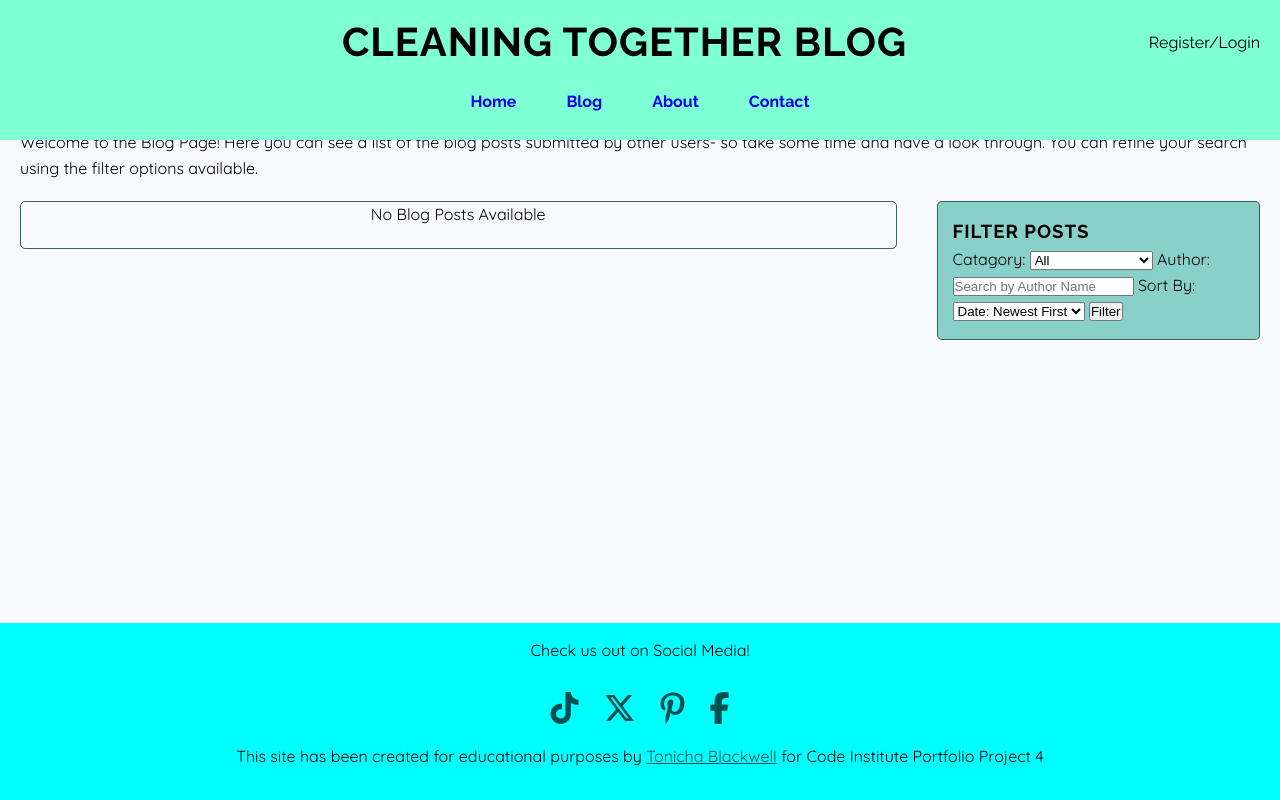
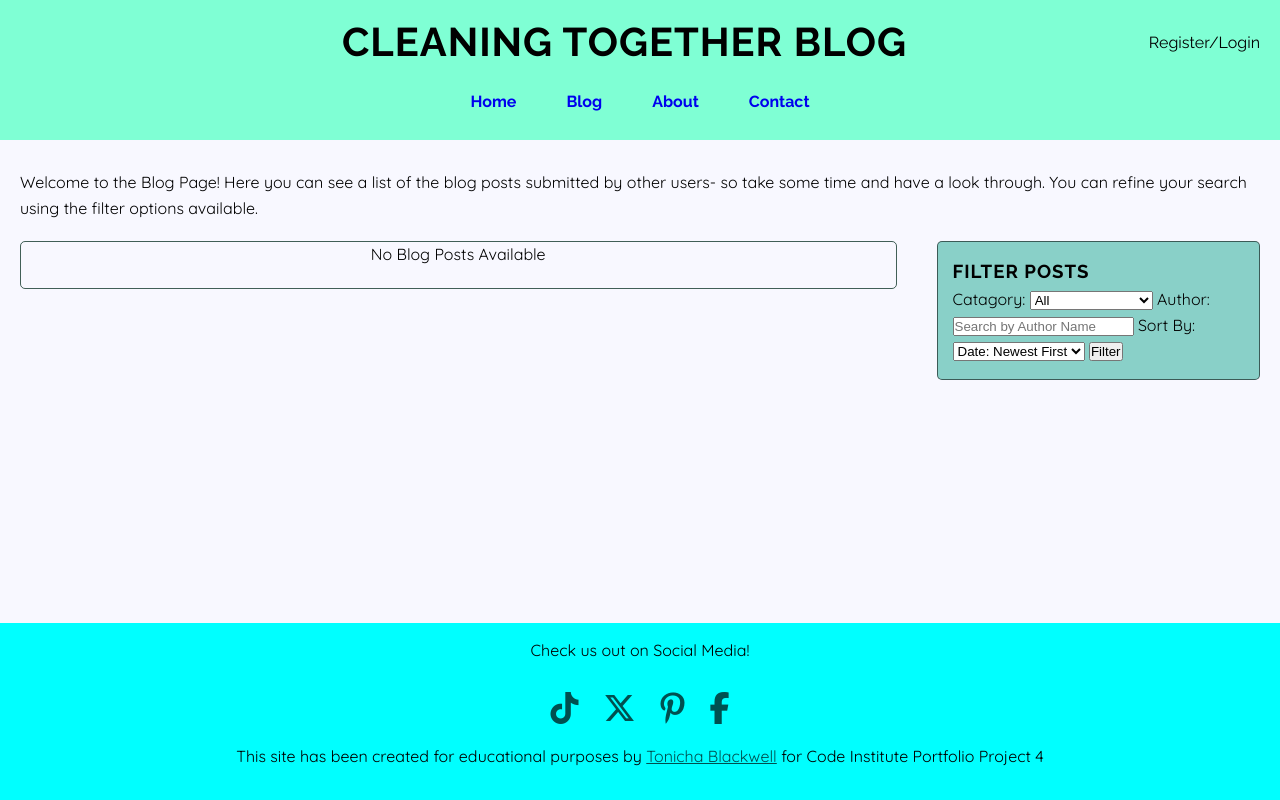
Before and after one commit to TonichaB/cleaning-blog, a Django app: page /blog/ in a window 1280 px wide. Run offline with Django 4.2, Linux system fonts and the light colour scheme; data that the repository does not hold is empty; some libraries are stand-ins or nearby versions.

Commit message:
docs/css: update README.md and TESTING.md docs, and amend styling to add more space below header

```diff
--- a/static/css/style.css
+++ b/static/css/style.css
@@ -29,7 +29,7 @@ body {
     font-family: 'Quicksand', sans-serif;
     line-height: 1.6;
     background-color: #f8f8ff;
-    padding-top: 60px; /* Create space for fixed header */
+    padding-top: 100px; /* Create space for fixed header */
     padding-bottom: 80px; /* Create space for fixed footer */
 }
 
@@ -38,6 +38,7 @@ main {
     margin-top: 70px;
     margin-bottom: 70px;
     border-radius: 8px;
+    flex-grow: 1;
 }
 
 /* Container for logo and user auth */
```
Also changed, not shown: README.md.
